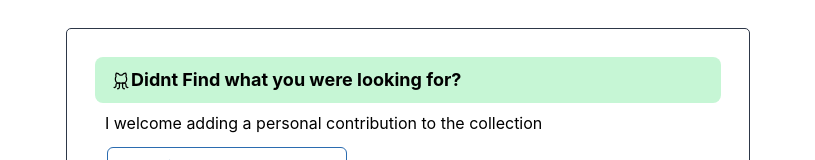
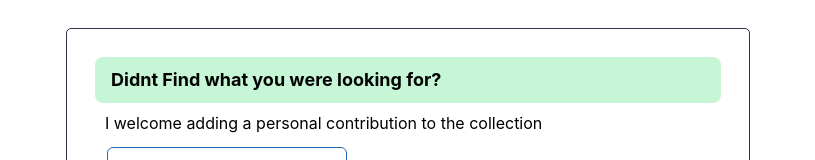
Before and after one commit to Anslem27/flutterTemplatesSite, a Next.js app: page / in a window 1280 px wide. Shown: the part 716-876 px from the top of the page, without its empty margins (232-1047 px from the left). Built offline with nearby package versions, Linux system fonts and the light colour scheme.

Commit message:
added loading spinnner

```diff
--- a/components/HomeFooter.js
+++ b/components/HomeFooter.js
@@ -1,9 +1,18 @@
 import {
-    useColorMode, Flex, Heading, Text, Link, Box, Spacer, Button, Stack, Container, Alert,
+    useColorMode,
+    Flex,
+    Heading,
+    Text,
+    Link,
+    Box,
+    Button,
+    Stack,
+    Container,
+    Alert,
 
 } from "@chakra-ui/react";
 import { ArrowForwardIcon, ExternalLinkIcon } from "@chakra-ui/icons";
-import { GithubLogo } from "phosphor-react";
+// import { GithubLogo } from "phosphor-react";
 
 
 const HomeFooter = () => {
@@ -61,18 +70,13 @@ const HomeFooter = () => {
                 borderRadius={5}
             >
 
-
                 <Heading as={"h2"}
                     fontSize={"18"}
                     pb="2"
                 ><Alert
                     status='success'
                     borderRadius={8}>
-                        <GithubLogo
-                            height={20}
-                            width={20}
-                            pl={3}
-                        />
+
                         Didnt Find what you were looking for?
                     </Alert>
                 </Heading>
--- a/components/NavBar.js
+++ b/components/NavBar.js
@@ -43,6 +43,7 @@ const NavBar = ({ children }) => {
   };
   return (
     <>
+
       <StickNav
         flexDirection="row"
         justifyContent="space-between"
--- a/components/Stats.js
+++ b/components/Stats.js
@@ -56,7 +56,7 @@ const Stats = () => {
                     icon={Code}
                     title={"Code Templates"}
                     caption={"12 templates"}
-                    link={"Link"}
+                    link={"/templates"}
                 />
 
 
@@ -64,11 +64,11 @@ const Stats = () => {
                     icon={Bookmarks}
                     title={"Widgets"}
                     caption={"5 Widgets"}
-                    link=""
+                    link="/widgets"
                 />
 
                 <StatItem
-                    link=""
+                    link="/workflows"
                     icon={CodesandboxLogo}
                     title={"Workflows"}
                     caption={"2 workflows"}
--- a/package.json
+++ b/package.json
@@ -19,6 +19,7 @@
     "next": "12",
     "next-google-fonts": "^2.2.0",
     "next-mdx-remote": "^2.1.3",
+    "nextjs-progressbar": "^0.0.16",
     "phosphor-react": "^1.4.1",
     "react": "17.0.2",
     "react-dom": "17.0.2",
--- a/pages/_app.js
+++ b/pages/_app.js
@@ -7,6 +7,7 @@ import {
 import customTheme from "../styles/theme";
 import { Global, css } from "@emotion/react";
 import { prismLightTheme, prismDarkTheme } from "../styles/prism";
+import NextNProgress from 'nextjs-progressbar';
 
 const GlobalStyle = ({ children }) => {
   const { colorMode } = useColorMode();
@@ -41,8 +42,11 @@ const GlobalStyle = ({ children }) => {
   );
 };
 
+
 function MyApp({ Component, pageProps }) {
   return (
+    <>
+      <NextNProgress /> {/* Loading Animation */}
       <ChakraProvider resetCSS theme={customTheme}>
         <ColorModeProvider
           options={{
@@ -55,6 +59,7 @@ function MyApp({ Component, pageProps }) {
           </GlobalStyle>
         </ColorModeProvider>
       </ChakraProvider>
+    </>
   );
 }
 
--- a/pages/templates.js
+++ b/pages/templates.js
@@ -30,6 +30,7 @@ export default function Blog({ posts }) {
       <Head>
         <title>Templates - Flutter code</title>
       </Head>
+
       <NavBar>
         <Stack
           as="main"
--- a/pages/workflows.js
+++ b/pages/workflows.js
@@ -29,7 +29,7 @@ export default function Widgets({ posts }) {
     return (
         <>
             <Head>
-                <title>workflows - Flutter code</title>
+                <title>Workflows - Flutter code</title>
             </Head>
             <NavBar>
                 <Stack
```
Also changed, not shown: 2 other files (tests, documents, lock files or other folders). Lines whose indentation alone changed are shown as unchanged.
